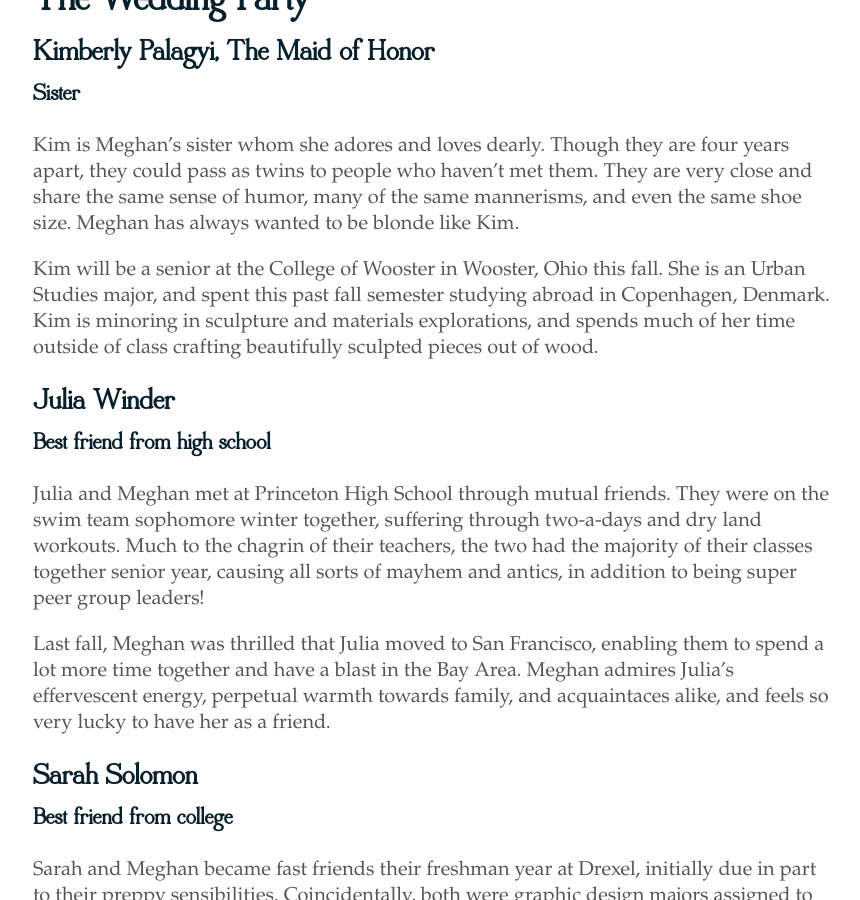
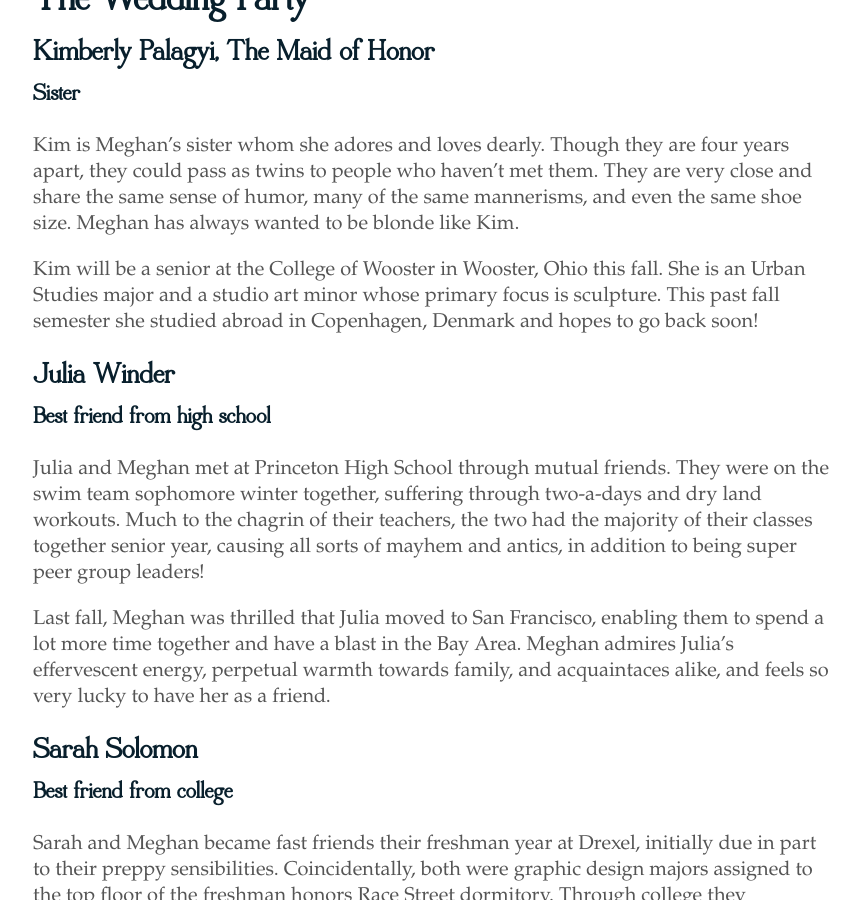
Before and after one commit to timplunkett/meghanandtim.us, a Jekyll site: the page built from wedding-party/index.md, in a window 1280 px wide and 900 px high, scrolled down 304 px. Shown: the whole window, without its empty margins (207-1067 px from the left). Built offline with Jekyll 4.4.1, drawn with Linux system fonts in a browser that asks for light colours.

Commit message:
Update Kim's bio.

```diff
--- a/wedding-party/index.md
+++ b/wedding-party/index.md
@@ -15,8 +15,8 @@ They are very close and share the same sense of humor, many of the same manneris
 Meghan has always wanted to be blonde like Kim.
 
 Kim will be a senior at the College of Wooster in Wooster, Ohio this fall.
-She is an Urban Studies major, and spent this past fall semester studying abroad in Copenhagen, Denmark.
-Kim is minoring in sculpture and materials explorations, and spends much of her time outside of class crafting beautifully sculpted pieces out of wood.
+She is an Urban Studies major and a studio art minor whose primary focus is sculpture.
+This past fall semester she studied abroad in Copenhagen, Denmark and hopes to go back soon!
 
 #### Julia Winder
 
```
